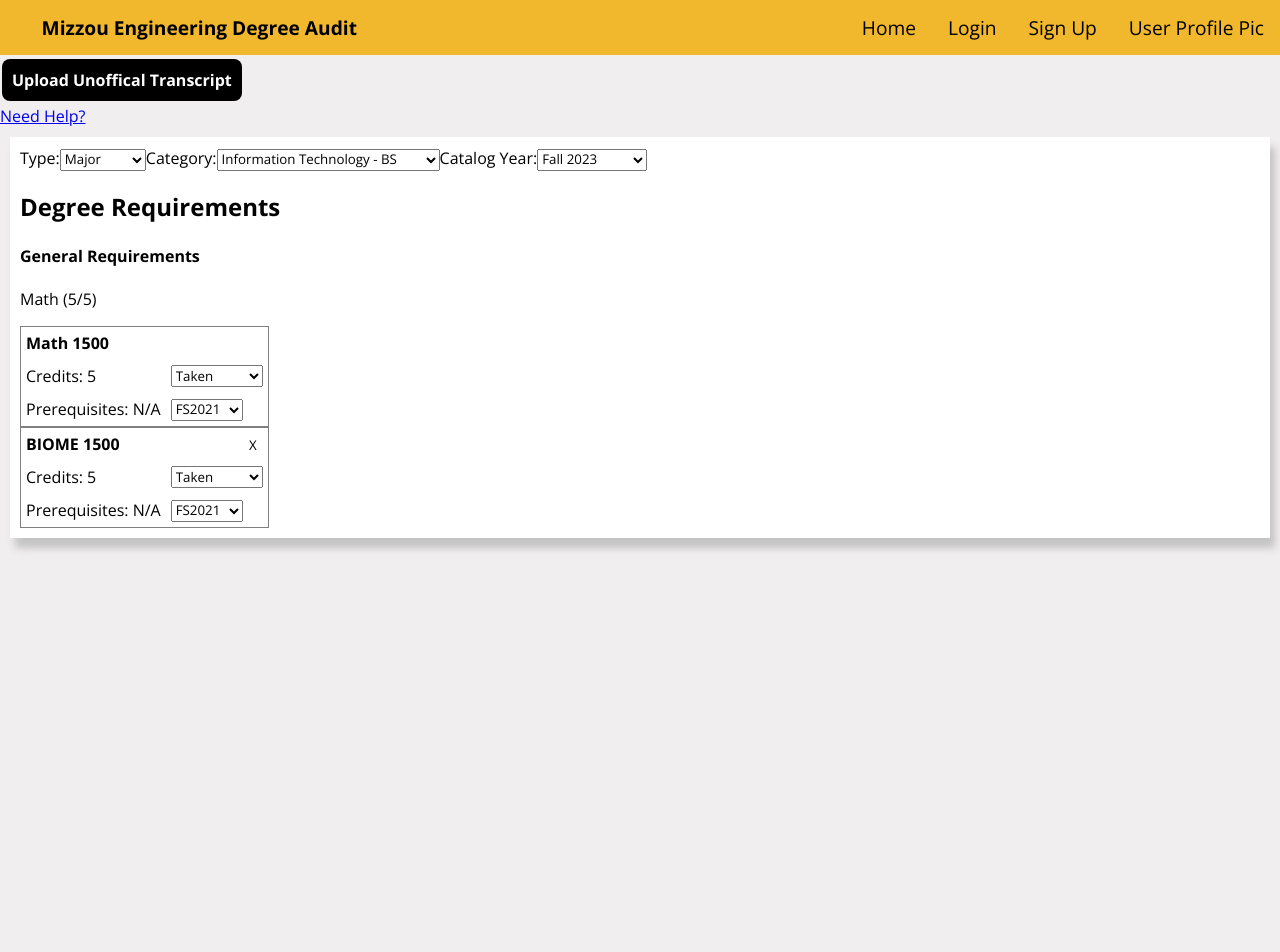
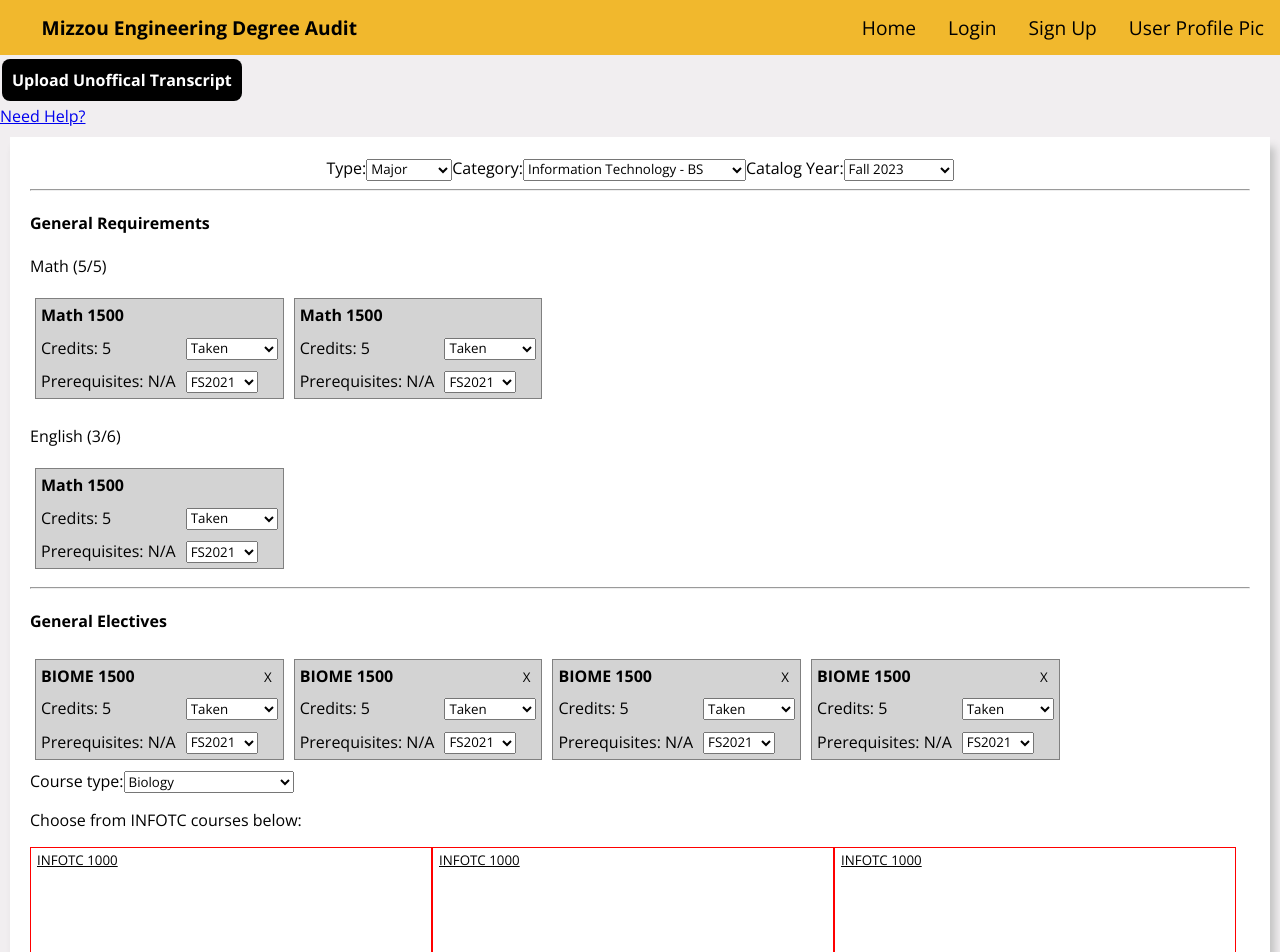
Before and after one commit to pkanGitHub/degree-audit-planner, a React (Create React App) app: page /audit in a window 1280 px wide. Shown: the top 952 px of the page. Before the commit the page ends 800 px from the top, so only its background shows below. Built offline with nearby package versions, Linux system fonts and the light colour scheme.

Commit message:
worked on popup, finalized cell design

```diff
--- /dev/null
+++ b/src/components/classInfoPopup.jsx
@@ -0,0 +1,37 @@
+import { useState } from 'react';
+import Popup from 'reactjs-popup';
+import 'reactjs-popup/dist/index.css';
+import "../styles/classInfoPopup.css"
+
+//contentStyle={{maxWidth: '100vh', width: '30%', overflowX: "scroll", overflowX: 'scroll', maxHeight: '100vh', margin: 'auto'}}
+
+const ClassInfo = () => {
+    const [classes, setClasses] = useState({id: 0, className: "INFOTC 1000", classTitle: " Introduction to Information Technology", description: "Introduction to Information Technology introduces the field of Information Technology including foundation experiences and knowledge, the history of digital technologies, emphasis areas in the  program, software engineering, computer networks and the internet, web development, current trends  in technology, career opportunities, and ethical/social issues. Students participate in activities  that introduce students to digital media, digital systems, and software engineering. Students learn to use distributed version control systems and how to work on collaborative teams.", creditHours: "3", prerequisite: "N/A", lastOffered: "Fall 2023"});
+    return(
+        <div
+        style={{ height: 200, width: 400, border: '1px solid red', display: 'inline-block' }}
+        className="tooltipBoundary"
+        >
+            <Popup contentStyle={{overflowX: "scroll", overflowX: 'scroll', margin: 'auto', height: '30%', width: '30%'}} trigger=
+                {<button id='classInfoButton'>{classes.className}</button>}
+                position={'top center'}
+                keepTooltipInside=".tooltipBoundary">
+                {
+
+
+                    <div className='classInfoPopup'>
+                        <h3>{classes.className}: {classes.classTitle}</h3>
+                        <p>{classes.description}</p>
+                        <p><b>Credit hours:</b> {classes.creditHours}</p>
+                        <p><b>Prerequisites:</b> {classes.prerequisite}</p>
+                        <p><b>Last offered:</b> {classes.lastOffered}</p>
+                    </div>
+
+
+                }
+            </Popup>
+        </div>
+    )
+}
+
+export default ClassInfo;
--- /dev/null
+++ b/src/components/requiredChoice.jsx
@@ -0,0 +1,43 @@
+// this is for courses that are like major electives where you get to choose from a very select set of courses
+import "../styles/audit.css"
+
+const RequiredChoice = () => {
+    return (
+        <div id="choiceCourse">
+            <table>
+                <tr>
+                    <th>BIOME 1500</th>
+                    <th id="removeItem"><button id="removeButton">X</button></th>
+                </tr>
+                <tr>
+                    <td>
+                        Credits: 5
+                    </td>
+                    <td>
+                    <select className="requiredCourseSelect">
+                        <option value='taken'>Taken</option>
+                        <option value='IP'>In Progress</option>
+                        <option value='planned'>Planned</option>
+                    </select>
+                    </td>
+                </tr>
+                <tr>
+                    <td>
+                        Prerequisites: N/A
+                    </td>
+                    <td>
+                        <select className="requiredCourseSelect">
+                            <option value='FS2021'>FS2021</option>
+                            <option value='SP2022'>SP2022</option>
+                            <option value='SM2022'>SM2022</option>
+                            <option value='FS2022'>FS2022</option>
+                        </select>
+                    </td>
+                </tr>
+            </table>
+
+        </div>
+    )
+}
+
+export default RequiredChoice;
--- /dev/null
+++ b/src/components/requiredCourse.jsx
@@ -0,0 +1,41 @@
+import "../styles/audit.css"
+
+const RequiredCourse = () => {
+    return(
+        <div id="requiredCourse">
+            <table>
+                <tr>
+                    <th colSpan={2}>Math 1500</th>
+                </tr>
+                <tr>
+                    <td>
+                        Credits: 5
+                    </td>
+                    <td>
+                    <select className="requiredCourseSelect">
+                        <option value='taken'>Taken</option>
+                        <option value='IP'>In Progress</option>
+                        <option value='planned'>Planned</option>
+                    </select>
+                    </td>
+                </tr>
+                <tr>
+                    <td>
+                        Prerequisites: N/A
+                    </td>
+                    <td>
+                        <select className="requiredCourseSelect">
+                            <option value='FS2021'>FS2021</option>
+                            <option value='SP2022'>SP2022</option>
+                            <option value='SM2022'>SM2022</option>
+                            <option value='FS2022'>FS2022</option>
+                        </select>
+                    </td>
+                </tr>
+            </table>
+
+        </div>
+    )
+}
+
+export default RequiredCourse;
--- a/src/pages/audit.jsx
+++ b/src/pages/audit.jsx
@@ -1,8 +1,12 @@
 import "../styles/audit.css"
+import RequiredChoice from "../components/requiredChoice"
+import RequiredCourse from "../components/requiredCourse"
+import ClassInfo from "../components/classInfoPopup";
+import { useState } from "react";
 
 const Audit = () => {
     return (
-        <div>
+        <body id="fullpage">
             <div>
                 <button className="transcriptButton">Upload Unoffical Transcript</button>
                 <br/>
@@ -37,87 +41,52 @@ const Audit = () => {
                             <option value="SM2024">Summer 2024</option>
                         </select>
                     </label>
+                    <hr/>
                 </div>
-                <div id='degree requirements'>
-                    {/* need to make this dynamic for what is chosen above */}
-                    <h2>Degree Requirements</h2>
-                    {/* https://www.robinwieruch.de/react-dropdown/ */}
+
+                <div id="requiredCourses">
                     <h4>General Requirements</h4>
                     <p>Math (5/5)</p>
-                    {/* https://www.pluralsight.com/guides/how-to-show-and-hide-reactjs-components */}
+                    <RequiredCourse/>
+                    <RequiredCourse/>
+                    <p>English (3/6)</p>
+                    <RequiredCourse/>
 
-                    <div id="requiredCourse">
-                        <table>
-                            <tr>
-                                <th colSpan={2}>Math 1500</th>
-                            </tr>
-                            <tr>
-                                <td>
-                                    Credits: 5
-                                </td>
-                                <td>
-                                <select className="requiredCourseSelect">
-                                    <option value='taken'>Taken</option>
-                                    <option value='IP'>In Progress</option>
-                                    <option value='planned'>Planned</option>
-                                </select>
-                                </td>
-                            </tr>
-                            <tr>
-                                <td>
-                                    Prerequisites: N/A
-                                </td>
-                                <td>
-                                    <select className="requiredCourseSelect">
-                                        <option value='FS2021'>FS2021</option>
-                                        <option value='SP2022'>SP2022</option>
-                                        <option value='SM2022'>SM2022</option>
-                                        <option value='FS2022'>FS2022</option>
-                                    </select>
-                                </td>
-                            </tr>
-                        </table>
+                </div>
+                <hr/>
+                <div id='chooseCourse'>
+                    <h4>General Electives</h4>
+                    <RequiredChoice/>
+                    <RequiredChoice/>
+                    <RequiredChoice/>
+                    <RequiredChoice/>
 
-                    </div>
+                </div>
 
-                    <div id="choiceCourse">
-                        <table>
-                            <tr>
-                                <th>BIOME 1500</th>
-                                <th id="removeItem"><button id="removeButton">X</button></th>
-                            </tr>
-                            <tr>
-                                <td>
-                                    Credits: 5
-                                </td>
-                                <td>
-                                <select className="requiredCourseSelect">
-                                    <option value='taken'>Taken</option>
-                                    <option value='IP'>In Progress</option>
-                                    <option value='planned'>Planned</option>
-                                </select>
-                                </td>
-                            </tr>
-                            <tr>
-                                <td>
-                                    Prerequisites: N/A
-                                </td>
-                                <td>
-                                    <select className="requiredCourseSelect">
-                                        <option value='FS2021'>FS2021</option>
-                                        <option value='SP2022'>SP2022</option>
-                                        <option value='SM2022'>SM2022</option>
-                                        <option value='FS2022'>FS2022</option>
-                                    </select>
-                                </td>
-                            </tr>
-                        </table>
-
+                <div id='largeClassSelect'>
+                    <label>
+                        Course type:
+                        <select id='chooseCourseType'>
+                            <option value='BIO'>Biology</option>
+                            <option value='AGR'>Agriculture</option>
+                            <option value='INT'>International Studies</option>
+                            <option value='MCE'>Mechanical Engineering</option>
+                        </select>
+                    </label>
+                    {/* will want to find a way to pass information through to the pop up */}
+                    <p>
+                        Choose from INFOTC courses below:
+                    </p>
+                    <div id="popupDiv">
+                        <ClassInfo/>
+                        <ClassInfo/>
+                        <ClassInfo/>
+                        <ClassInfo/>
                     </div>
 
                 </div>
             </div>
-        </div>
+        </body>
 
     )
 };
--- a/src/styles/audit.css
+++ b/src/styles/audit.css
@@ -1,9 +1,13 @@
 #audit
 {
     background-color: white;
-    padding: 10px;
+    padding: 20px;
     margin: 10px;
     box-shadow: 5px 10px 8px #c3c3c3;
+}
+
+#enrollmentSelection {
+    text-align: center;
 }
 
 .transcriptButton {
@@ -19,23 +23,16 @@
     cursor: pointer;
     border-radius: 8px;
     font-weight: bold;
+    align-items: center;
 }
 
-#requiredCourse
+#requiredCourse, #choiceCourse
 {
     background-color: white;
-    display: block;
+    display: inline-block;
+    padding: 5px;
 
-}
-#requiredCourse>.requiredCourseSelect
-{
-    text-align: center;
-    display: table-cell;
-}
-#requiredCourse>p
-{
-    text-align: center;
-    display: table-cell;
+
 }
 
 table {
@@ -50,6 +47,7 @@ th{
 th, td
 {
     padding: 5px;
+    background-color: lightgray;
 }
 
 #removeButton {
@@ -60,3 +58,8 @@ th, td
 #removeItem {
     text-align: right;
 }
+
+
+body{
+    width: 100%;
+}
--- /dev/null
+++ b/src/styles/classInfoPopup.css
@@ -0,0 +1,5 @@
+#classInfoButton{
+    border: none;
+    background-color: transparent;
+    text-decoration: underline;
+}
```
